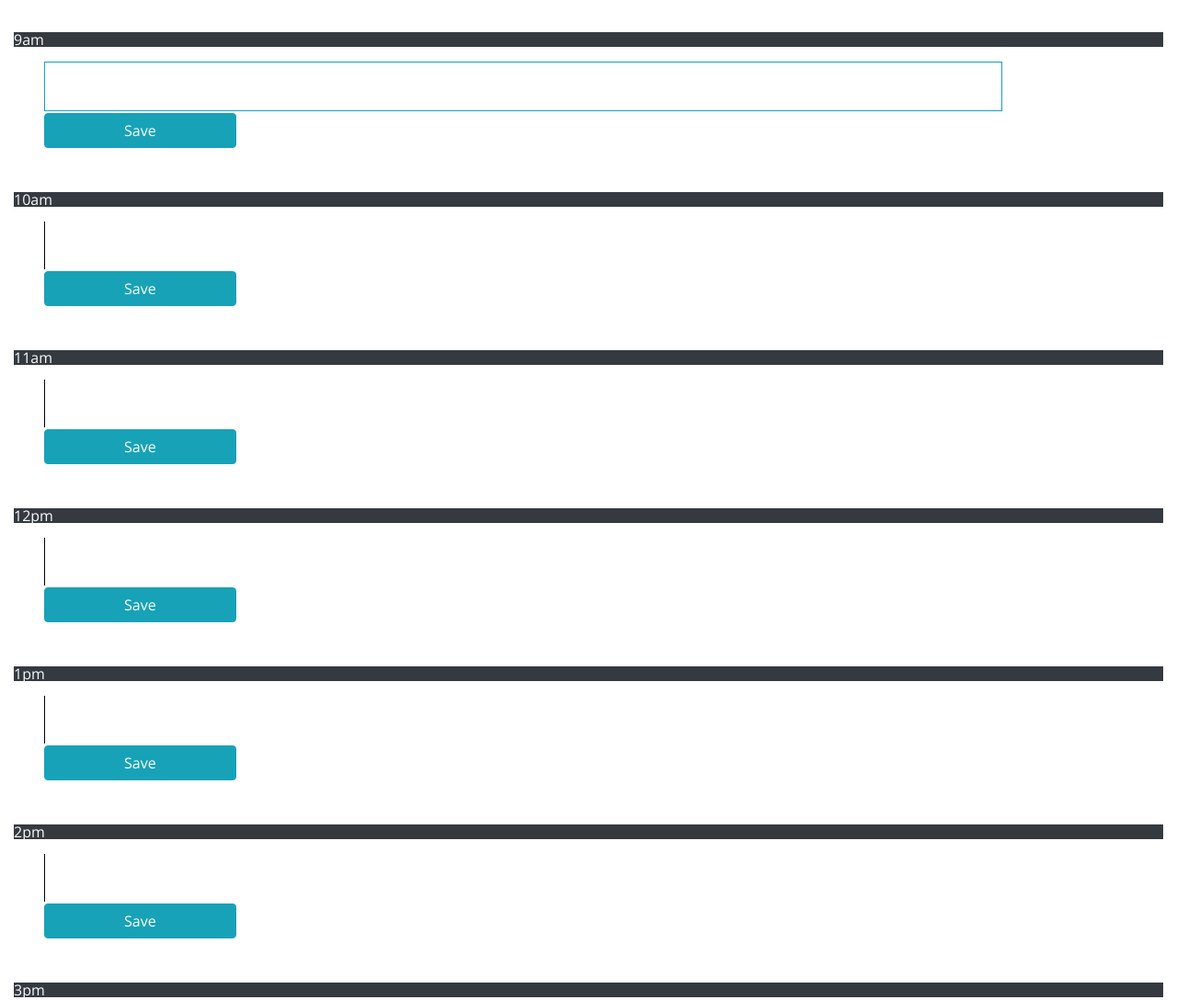
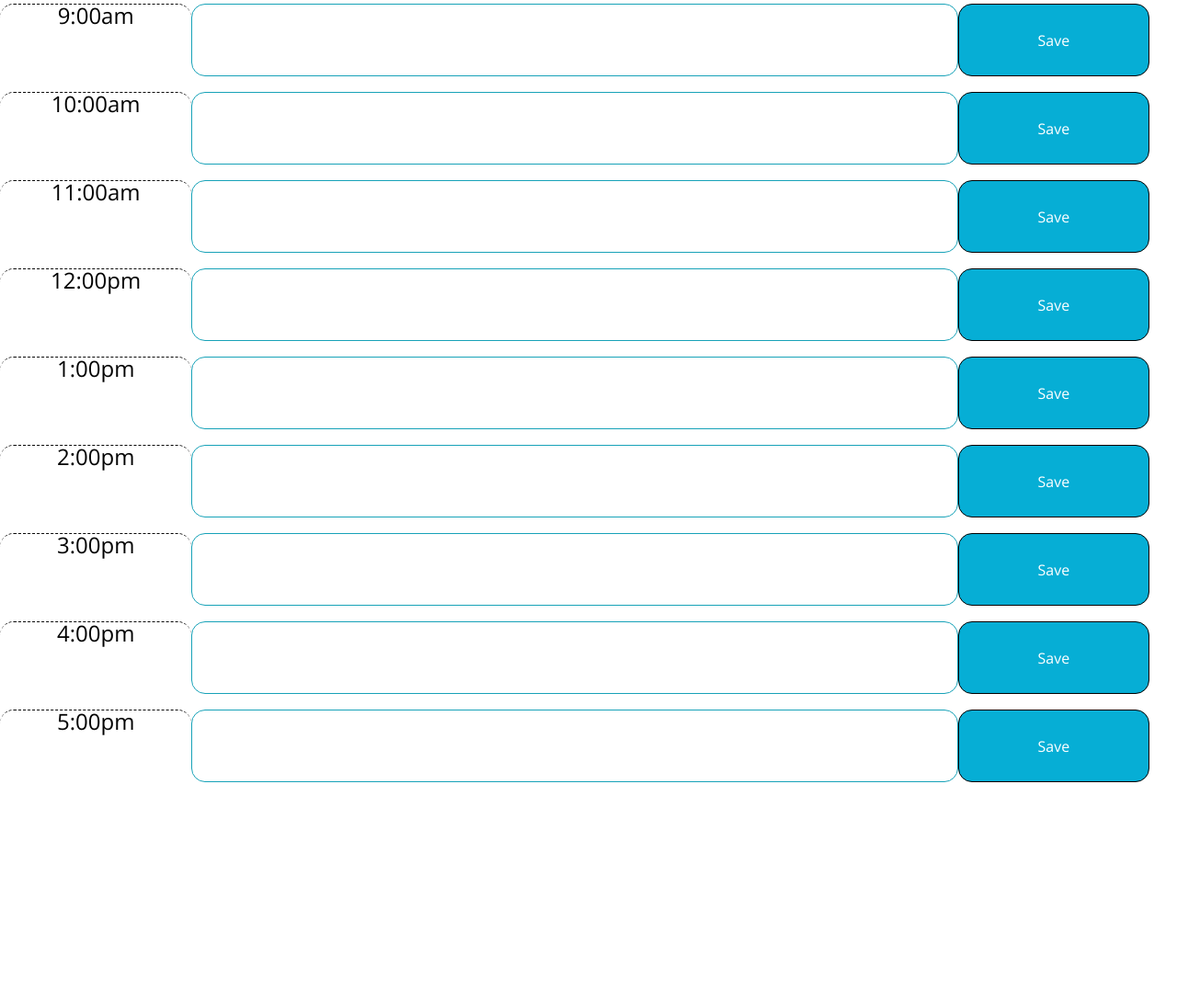
Before and after one commit to Doolittle28/work-day-scheduler, a plain HTML site: page index.html in a window 1280 px wide. Shown: the part 298-1386 px from the top of the page at 92% size. After the commit the page ends 1149 px from the top, so only its background shows below. Drawn offline with nearby package versions, Linux system fonts and the light colour scheme.

Commit message:
finished html/css

```diff
--- a/Assets/style.css
+++ b/Assets/style.css
@@ -11,11 +11,12 @@ textarea {
   color: #000000;
   border-left: 1px solid black;
   padding: 10px;
+  border-radius: 15px;
 }
 
 .jumbotron {
   text-align: center;
-  background-color: transparent;
+  background-color: #06aed5;
   color: black;
   border-radius: 0;
   border-bottom: 10px solid black;
@@ -25,7 +26,7 @@ textarea {
   white-space: pre-wrap;
 }
 
-.time-block {
+.timeslots {
   text-align: center;
   border-radius: 15px;
 }
@@ -58,9 +59,10 @@ textarea {
 }
 
 .saveBtn {
-  border-left: 1px solid black;
-  border-top-right-radius: 15px;
-  border-bottom-right-radius: 15px;
+  border: 1px solid black;
+  /*border-top-right-radius: 15px;
+  border-bottom-right-radius: 15px;*/
+  border-radius: 15px;
   background-color: #06aed5;
   color: white;
 }
@@ -69,3 +71,9 @@ textarea {
   font-size: 20px;
   transition: all 0.3s ease-in-out;
 }
+
+.timeslots {
+  display: flex;
+  justify-content: center;
+  font-size: 24px;
+}
--- a/index.html
+++ b/index.html
@@ -14,7 +14,7 @@
 </head>
 
 <body>
-  <header class="jumbotron bg-info">
+  <header class="jumbotron">
     <h1 class="display-3">Work Day Scheduler</h1>
     <p class="lead">A simple calendar app for scheduling your work day</p>
     <p id="currentDay" class="lead"></p>
@@ -24,58 +24,58 @@
 
     <div class="row">
 
-      <section class="col-12">
-        <div class="text-light bg-dark timeslots">9am</div>
-        <textarea class="col-10 border border-info" style="resize: none;"></textarea>
-        <button type="button" class="col-2 btn btn-info">Save</button>
+      <section class="col-12 mb-3 row">
+        <div class="col-2 timeslots hour">9:00am</div>
+        <textarea class="col-8 border border-info" style="resize: none;"></textarea>
+        <button type="button" class="col-2 btn btn-info saveBtn">Save</button>
       </section>
 
-      <section class="col-12">
-        <div class="text-light bg-dark timeslots">10am</div>
-        <textarea class="col-10"></textarea>
-        <button type="button" class="col-2 btn btn-info">Save</button>
+      <section class="col-12 mb-3 row">
+        <div class="col-2 timeslots hour">10:00am</div>
+        <textarea class="col-8 border border-info"></textarea>
+        <button type="button" class="col-2 btn btn-info saveBtn">Save</button>
       </section>
 
-      <section class="col-12">
-        <div class="text-light bg-dark timeslots">11am</div>
-        <textarea class="col-10"></textarea>
-        <button type="button" class="col-2 btn btn-info">Save</button>
+      <section class="col-12 mb-3 row">
+        <div class="col-2 timeslots hour">11:00am</div>
+        <textarea class="col-8 border border-info"></textarea>
+        <button type="button" class="col-2 btn btn-info saveBtn">Save</button>
       </section>
 
-      <section class="col-12">
-        <div class="text-light bg-dark timeslots">12pm</div>
-        <textarea class="col-10"></textarea>
-        <button type="button" class="col-2 btn btn-info">Save</button>
+      <section class="col-12 mb-3 row">
+        <div class="col-2 timeslots hour">12:00pm</div>
+        <textarea class="col-8 border border-info"></textarea>
+        <button type="button" class="col-2 btn btn-info saveBtn">Save</button>
       </section>
 
-      <section class="col-12">
-        <div class="text-light bg-dark timeslots">1pm</div>
-        <textarea class="col-10"></textarea>
-        <button type="button" class="col-2 btn btn-info">Save</button>
+      <section class="col-12 mb-3 row">
+        <div class="col-2 timeslots hour">1:00pm</div>
+        <textarea class="col-8 border border-info"></textarea>
+        <button type="button" class="col-2 btn btn-info saveBtn">Save</button>
       </section>
 
-      <section class="col-12">
-        <div class="text-light bg-dark timeslots">2pm</div>
-        <textarea class="col-10"></textarea>
-        <button type="button" class="col-2 btn btn-info">Save</button>
+      <section class="col-12 mb-3 row">
+        <div class="col-2 timeslots hour">2:00pm</div>
+        <textarea class="col-8 border border-info"></textarea>
+        <button type="button" class="col-2 btn btn-info saveBtn">Save</button>
       </section>
 
-      <section class="col-12">
-        <div class="text-light bg-dark timeslots">3pm</div>
-        <textarea class="col-10"></textarea>
-        <button type="button" class="col-2 btn btn-info">Save</button>
+      <section class="col-12 mb-3 row">
+        <div class="col-2 timeslots hour">3:00pm</div>
+        <textarea class="col-8 border border-info"></textarea>
+        <button type="button" class="col-2 btn btn-info saveBtn">Save</button>
       </section>
 
-      <section class="col-12">
-        <div class="text-light bg-dark timeslots">4pm</div>
-        <textarea class="col-10"></textarea>
-        <button type="button" class="col-2 btn btn-info">Save</button>
+      <section class="col-12 mb-3 row">
+        <div class="col-2 timeslots hour">4:00pm</div>
+        <textarea class="col-8 border border-info"></textarea>
+        <button type="button" class="col-2 btn btn-info saveBtn">Save</button>
       </section>
 
-      <section class="col-12">
-        <div class="text-light bg-dark timeslots">5pm</div>
-        <textarea class="col-10"></textarea>
-        <button type="button" class="col-2 btn btn-info">Save</button>
+      <section class="col-12 mb-3 row">
+        <div class="col-2 timeslots hour">5:00pm</div>
+        <textarea class="col-8 border border-info"></textarea>
+        <button type="button" class="col-2 btn btn-info saveBtn">Save</button>
       </section>
 
     </div>
```
